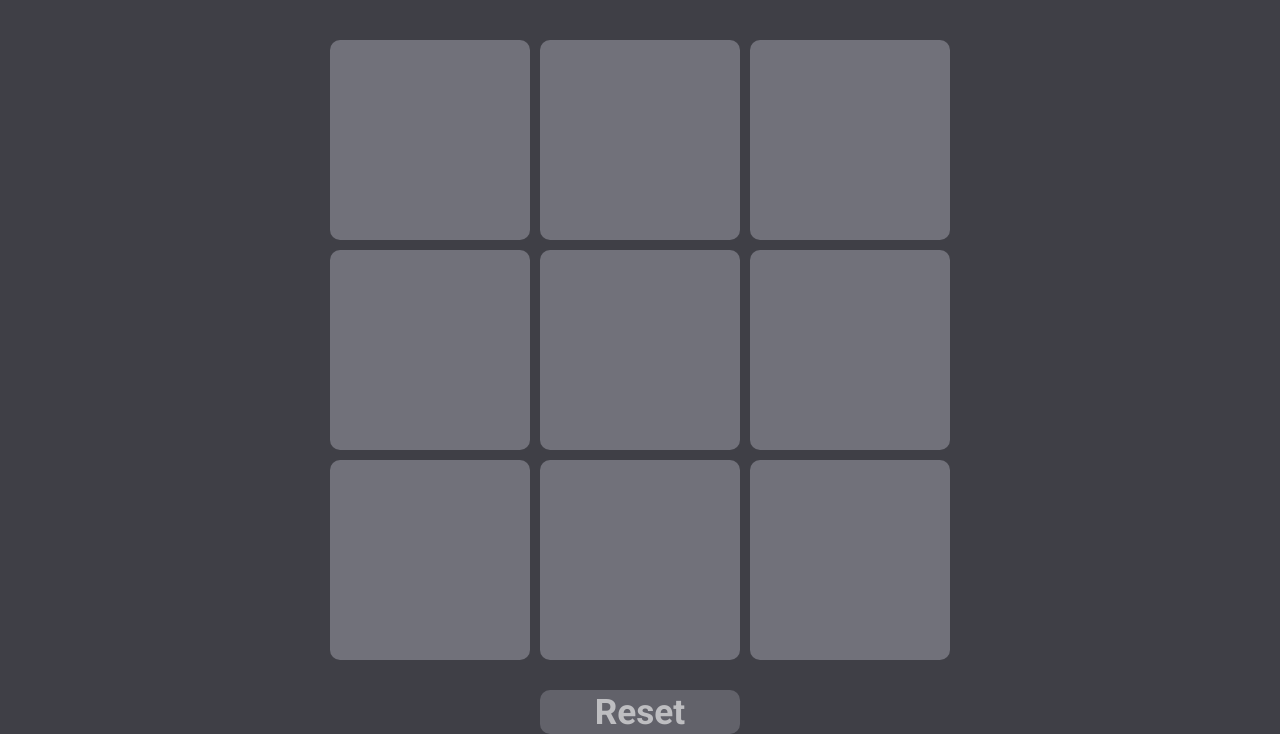
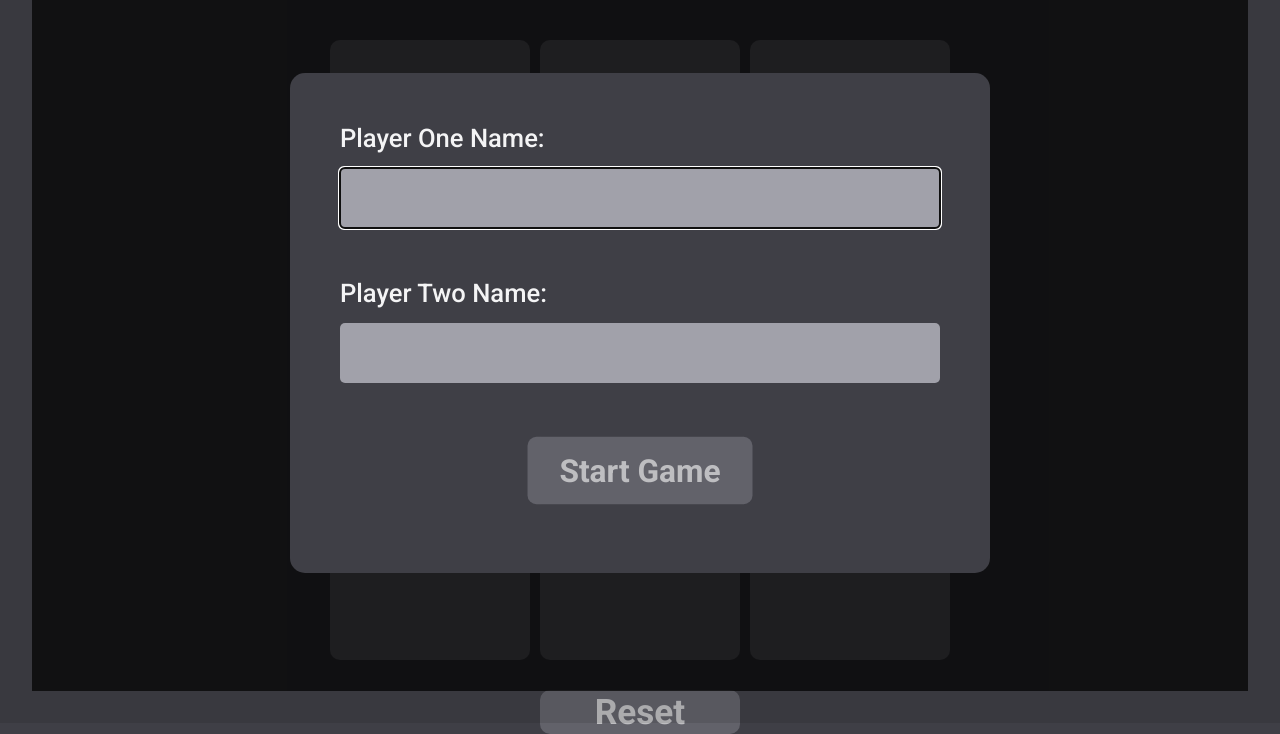
Before and after one commit to KingD2220/odin-tic-tac-toe, a plain HTML site: page index.html in a window 1280 px wide. Shown: the part 77-811 px from the top of the page. Drawn offline with Linux system fonts and the light colour scheme.

Commit message:
Add name form before game.

```diff
--- a/index.html
+++ b/index.html
@@ -15,6 +15,22 @@
 </head>
 
 <body>
+    <dialog class="form-dialog">
+        <div class="form-wrapper">
+            <form method="dialog">
+                <div>
+                    <label for="p1">Player One Name: </label>
+                    <input type="text" name="p1" id="name">
+                </div>
+                <div>
+                    <label for="p2">Player Two Name: </label>
+                    <input type="text" name="p2" id="name">
+                </div>
+                <button type="submit" class="start">Start Game</button>
+            </form>
+        </div>
+    </dialog>
+
     <h1 class="turn">Player One's Turn - ( X )</h1>
 
     <div class="board-container">
@@ -31,7 +47,7 @@
 
     <button class="restart">Reset</button>
 
-    <dialog>
+    <dialog class="result-dialog">
         <div class="result-screen">
             <h1 class="result-message"></h1>
             <button type="button" class="play-again">Play Again</button>
--- a/script.js
+++ b/script.js
@@ -150,11 +150,14 @@ function GameController(playerOneName = 'Player One', playerOneToken = 'X', play
 
 function ScreenController() {
     let game = GameController();
+    const formDialog = document.querySelector('.form-dialog')
     const playerTurnText = document.querySelector('.turn');
     const boardContainer = document.querySelector('.board-container')
     const restartButton = document.querySelector('.restart');
-    const dialog = document.querySelector('dialog');
+    const resultDialog = document.querySelector('.result-dialog');
     const playAgainButton = document.querySelector('.play-again');
+
+    formDialog.showModal();
 
     //Board click listener
     boardContainer.addEventListener('click', (e) => {
@@ -178,6 +181,7 @@ function ScreenController() {
         }
     });
 
+    //Button listeners
     restartButton.addEventListener('click', () => {
         resetGame();
         resetDisplay();
@@ -187,6 +191,16 @@ function ScreenController() {
     playAgainButton.addEventListener('click', () => {
         resetGame();
         resetDisplay();
+    });
+
+    //Start Game
+    formDialog.addEventListener('submit', (e) => {
+        const names = new FormData(e.target);
+        const nameOne = names.get('p1') === '' ? undefined : names.get('p1');
+        const nameTwo = names.get('p2') === '' ? undefined : names.get('p2');
+        game = GameController(nameOne, 'X', nameTwo, 'O');
+        updatePlayerTurn();
+        formDialog.close();
     });
 
     const displayTurn = (cell, player) => {
@@ -203,7 +217,7 @@ function ScreenController() {
         let winScreen = document.querySelector('.result-message')
         winScreen.textContent = message;
         winScreen.appendChild(playAgainButton);
-        dialog.showModal();
+        resultDialog.showModal();
     }
 
     const resetDisplay = () => {
@@ -222,7 +236,7 @@ function ScreenController() {
 
     const resetGame = () => {
         game = GameController(game.getActivePlayer().name, game.getActivePlayer().token, game.getNextPlayer().name, game.getNextPlayer().token);
-        dialog.close();
+        resultDialog.close();
     }
 }
 
--- a/styles.css
+++ b/styles.css
@@ -20,6 +20,53 @@ body {
     justify-content: center;
     gap: 30px;
     background-color: var(--background);
+}
+
+.form-wrapper {
+    display: flex;
+    align-items: center;
+    justify-content: center;
+    height: 100%;
+}
+
+.form-dialog {
+    background-color: rgba(0, 0, 0, 0.705);
+    width: 95vw;
+    height: 92vh;
+}
+
+form {
+    display: flex;
+    flex-direction: column;
+    gap: 50px;
+    background-color: var(--background);
+    border-radius: 15px;
+    padding: 50px 50px 50px 50px;
+    height: 500px;
+    width: 700px;
+}
+
+label {
+    font-size: 1.6rem;
+    font-weight: 500;
+}
+
+input {
+    color: black;
+    padding: 15px;
+    font-size: 1.6rem;
+    width: 100%;
+    margin-top: 15px;
+    background-color: var(--button);
+    border: none;
+    border-radius: 5px;
+}
+
+.start {
+    align-self: center;
+    justify-self: flex-end;
+    width: 250px;
+    scale: 0.9;
 }
 
 h1 {
@@ -68,7 +115,7 @@ button {
     margin: 0;
     padding: 0;
     width: 95vw;
-    height: 90vh;
+    height: 92vh;
     background-color: rgba(0, 0, 0, 0.904);
 }
 
```
